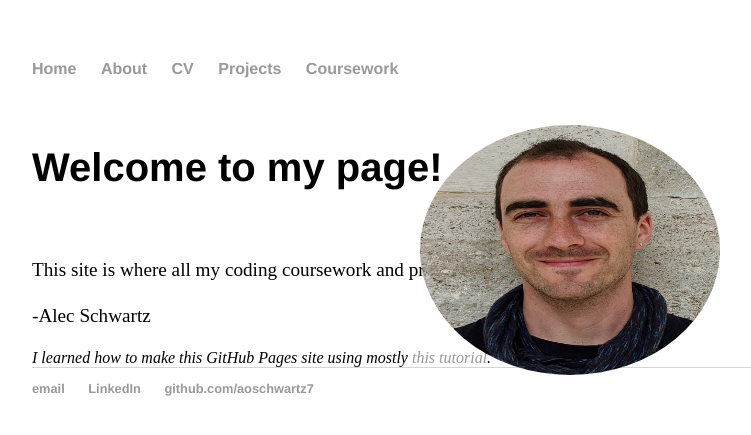
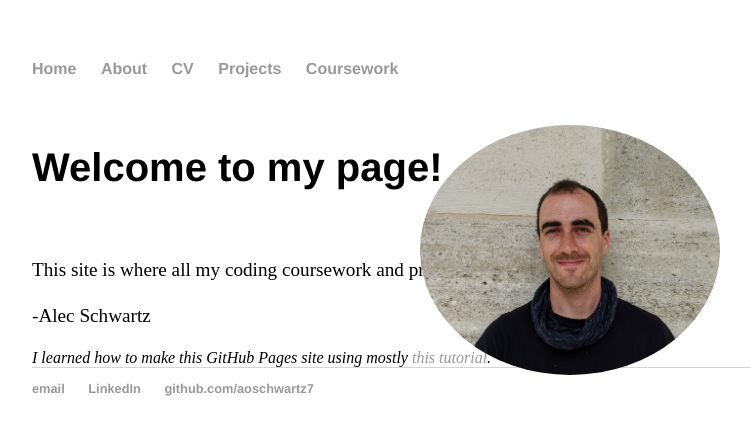
Before and after one commit to aoschwartz7/aoschwartz7.github.io, a Jekyll site: the page built from index.html, in a window 1280 px wide. Shown: the top 435 px of the page, without its empty margins (160-911 px from the left). Built offline with Jekyll 4.4.1, drawn with Linux system fonts in a browser that asks for light colours.

Commit message:
formatting

```diff
--- a/index.html
+++ b/index.html
@@ -6,7 +6,7 @@ title: Alec
 
 
 <p>
-  <img src="portrait2.jpg" alt="me" style="float:right;position:absolute;right:400px;
+  <img src="portrait.jpg" alt="me" style="float:right;position:absolute;right:400px;
   top:125px;width:300px;height:250px;border-radius: 50%;">
 This site is where all my coding coursework and projects live.
 </p>
--- a/site/about.html
+++ b/site/about.html
@@ -3,7 +3,8 @@ layout: default
 title: Alec
 ---
 
-<p class="indent">I started learning to code while I was working for a small
+<p class="indent"><img src="Berlin.jpg" alt="Berlin" style="width:170px;height:170px;margin-left:15px;">
+	I started learning to code while I was working for a small
 	Biotech startup in the Boston area, motivated by the limitations I encountered
 	in Excel’s data processing functions. I enrolled in Codecademy’s Python course
 	and I started to really enjoy the logic it took to get tiny programs to run. I
@@ -22,3 +23,4 @@ title: Alec
 	myself Flask and Python and built a web application [link] using this
 	framework. Now I'm looking for a job where I can use and continue developing
 	these skills.</p>
+	<img src="Barcelona.jpg" alt="Berlin" style="width:170px;height:170px;margin-left:15px;">
```
